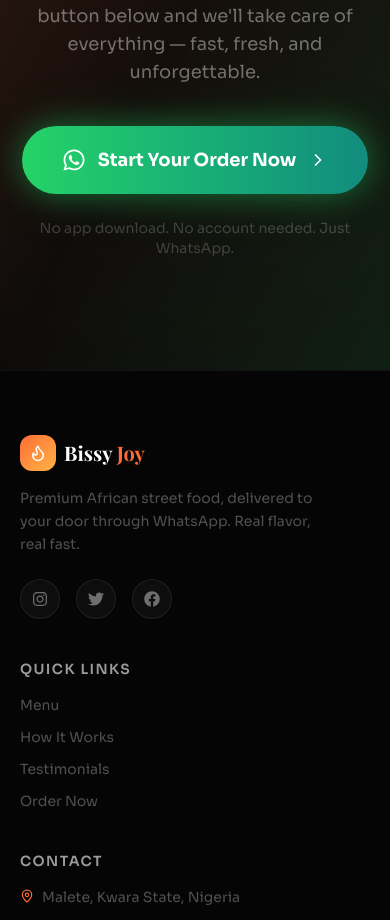
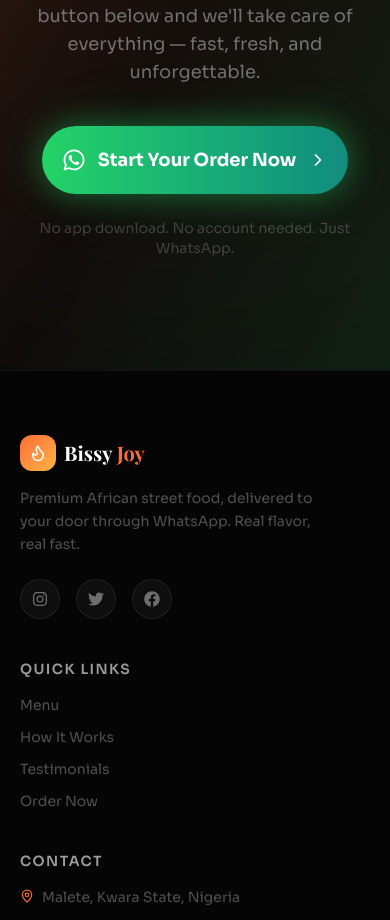
Before and after one commit to gabrielokeke/resto-demo, a Next.js app in the folder resto/: page / in a window 390 px wide. Shown: the part 7549-8469 px from the top of the page. Built offline with nearby package versions, Linux system fonts and the light colour scheme; a web font is replaced by a local one.

Commit message:
[ADDED] btn tweak

```diff
--- a/resto/app/page.tsx
+++ b/resto/app/page.tsx
@@ -818,7 +818,7 @@ export default function MalleteBites() {
               rel="noreferrer"
               whileHover={{ scale: 1.05 }}
               whileTap={{ scale: 0.95 }}
-              className="inline-flex items-center gap-3 px-10 py-5 rounded-full bg-gradient-to-r from-[#25D366] to-[#128C7E] text-white font-bold text-lg glow-green"
+              className="inline-flex items-center gap-3 px-5 md:px-10 py-5 rounded-full bg-gradient-to-r from-[#25D366] to-[#128C7E] text-white font-bold text-lg glow-green"
             >
               <FaWhatsapp size={24} />
               Start Your Order Now
```
